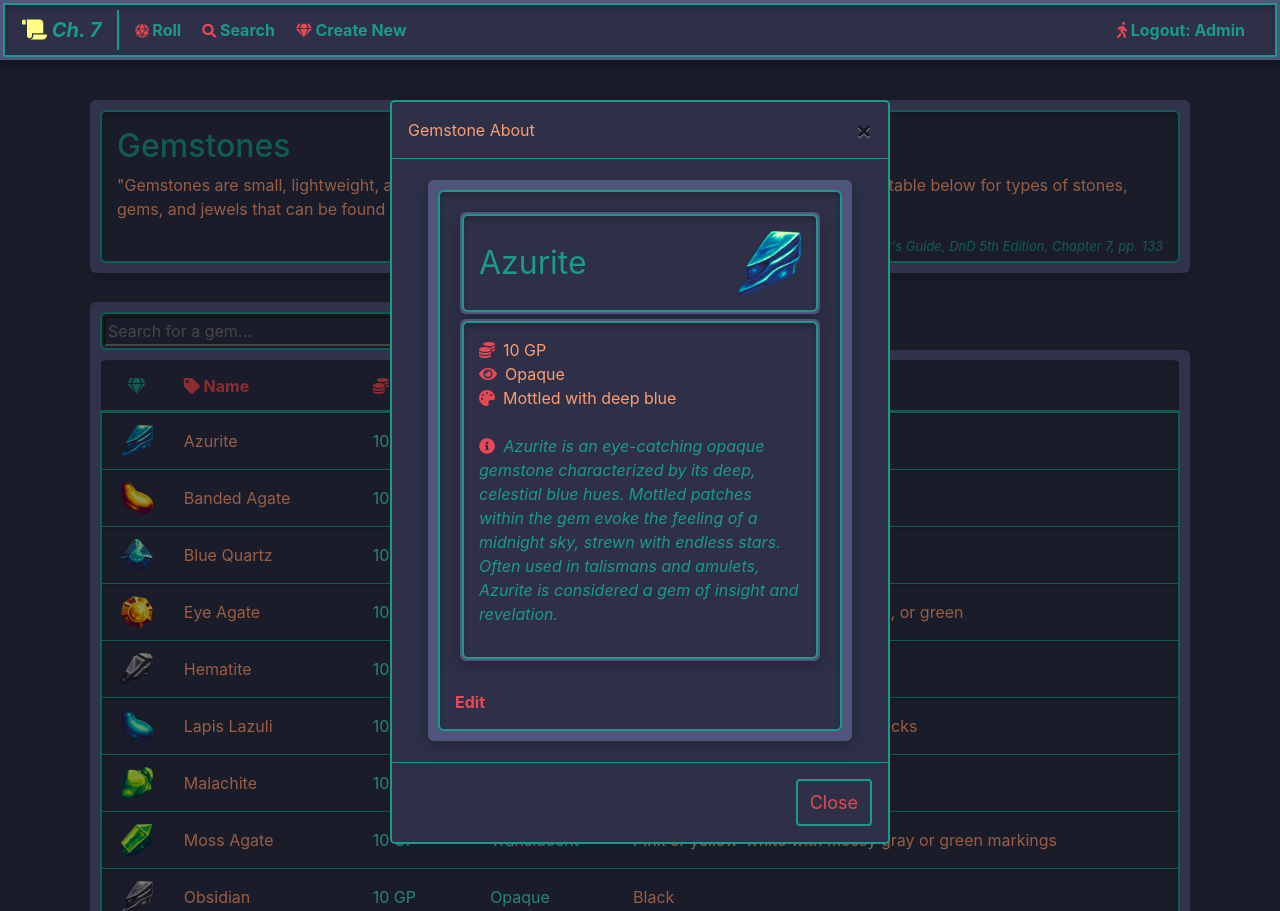
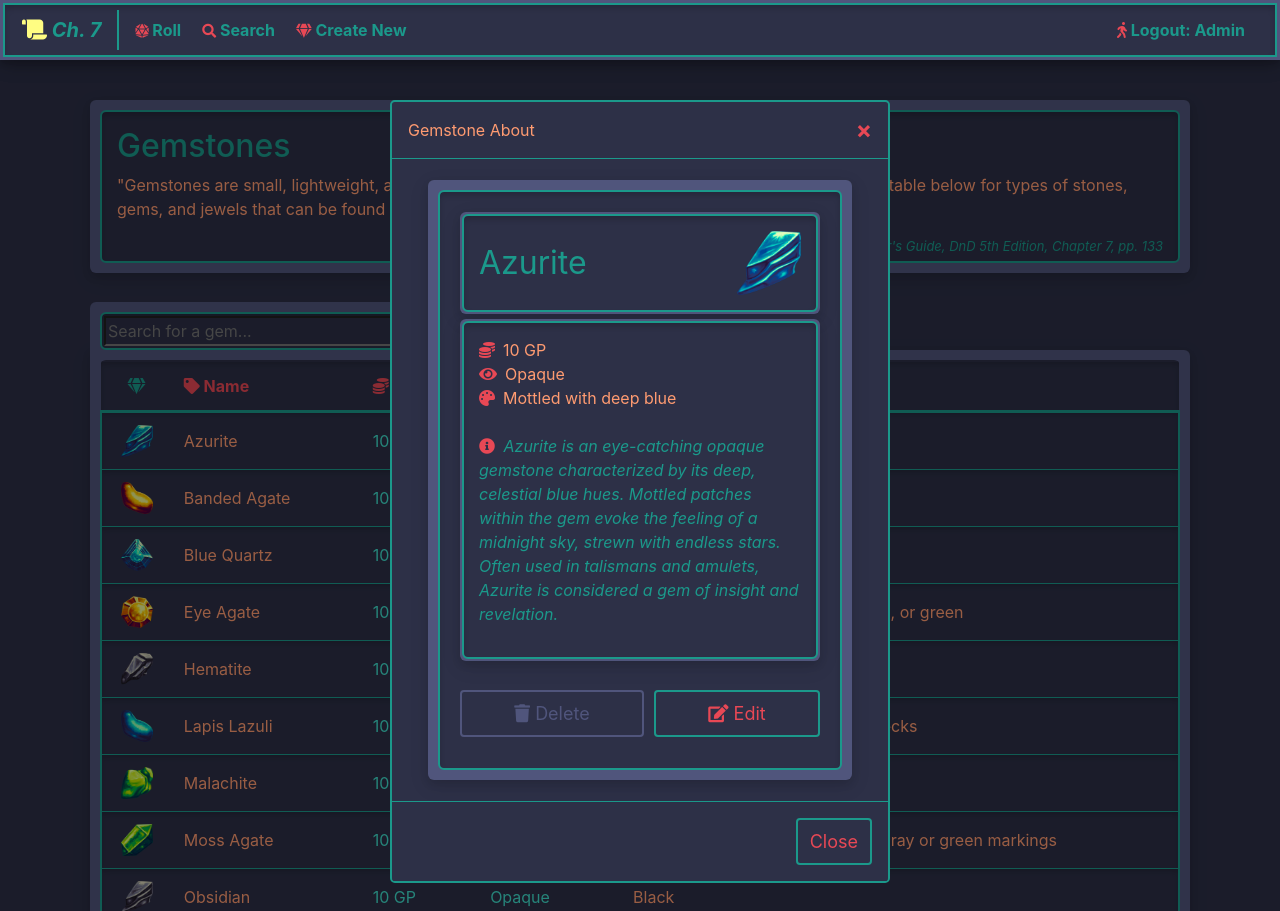
Before and after one commit to Stephanie-Burns/gemstone_roller_demo, a Django app: page /treasure/gemstone/search/ in a window 1280 px wide, after a click that opens the changed part. Run offline with Django 4.2, Linux system fonts and the light colour scheme; a user stored in the database is signed in; data comes from the database, SQL or seed files in the repository; both versions use the stored data as it was after the commit; some libraries are stand-ins or nearby versions.

Commit message:
modal styles

```diff
--- a/static/css/landing.css
+++ b/static/css/landing.css
@@ -112,6 +112,22 @@ a:hover {
     transition: all 0.3s ease;
 }
 
+.close-btn {
+    color: #e84855;
+    opacity: unset;
+    background-color: #e84855;
+    text-shadow: none;
+}
+
+.close-btn:hover {
+    color: #ffffff;
+}
+
+.my-btn-add-margin {
+    margin-right: 5px;
+    margin-left: 5px;
+}
+
 .my-btn-large {
     font-size: large;
 }
@@ -135,6 +151,16 @@ a:hover {
     background-color: transparent;
     color: #e84855;
     border: 2px solid #1b998b;
+}
+
+.my-btn-primary:disabled {
+    cursor: not-allowed;
+    color: #50557c;
+    border-color: #50557c;
+}
+
+.my-btn-primary:disabled:hover {
+    background-color: transparent;
 }
 
 
--- a/treasure/templates/treasure/snippets/gemstone-data.html
+++ b/treasure/templates/treasure/snippets/gemstone-data.html
@@ -42,5 +42,16 @@
 
 <br>
 {% if user.is_authenticated %}
-    <a href="{% url 'treasure:gemstone_edit' gemstone.id %}">Edit</a>
+    <div class="d-flex">
+        <button disabled
+                onclick="window.location.href='#';"
+                class="my-btn my-btn-primary my-btn-large mb-3 flex-fill my-btn-add-margin">
+            <i class="fas fa-trash"></i> Delete
+        </button>
+
+        <button onclick="window.location.href='{% url 'treasure:gemstone_edit' gemstone.id %}';"
+                class="my-btn my-btn-primary my-btn-large mb-3 flex-fill my-btn-add-margin">
+            <i class="fas fa-edit"></i> Edit
+        </button>
+    </div>
 {% endif %}
--- a/treasure/templates/treasure/snippets/gemstone-modal.html
+++ b/treasure/templates/treasure/snippets/gemstone-modal.html
@@ -4,8 +4,8 @@
         <div class="modal-content">
             <div class="modal-header">
                 <span id="gemstoneModalLabel" hx-swap-oob="true">Gemstone About</span>
-                <button type="button" class="close" data-dismiss="modal" aria-label="Close">
-                    <span aria-hidden="true">&times;</span>
+                <button type="button" class="close close-btn" data-dismiss="modal" aria-label="Close">
+                    <span aria-hidden="true">&times</span>
                 </button>
             </div>
             <div class="modal-body">
```
Also changed, not shown: db.sqlite3.
